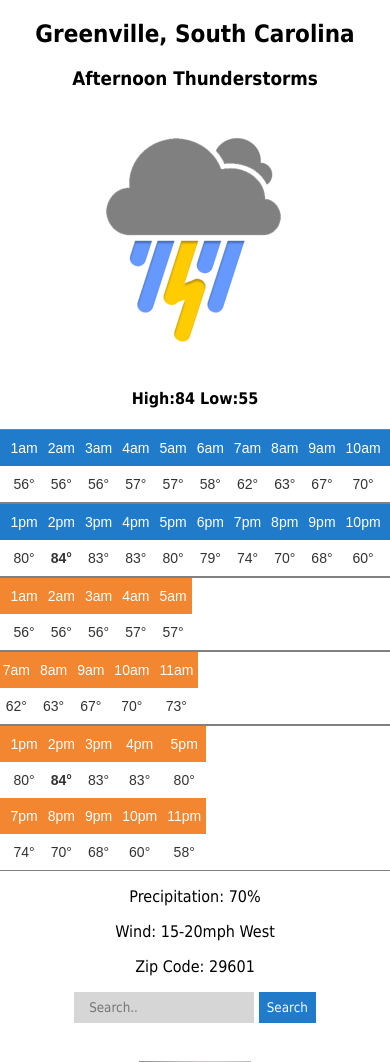
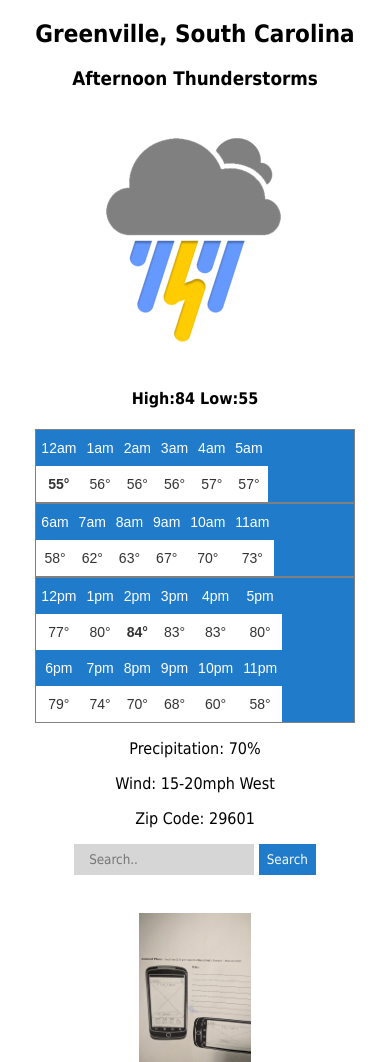
Before and after one commit to wyattlarson/wyattlarson.github.io, a PHP site: page /homework/greenville.html in a window 390 px wide; the page is wider, and only the part inside the window is pictured. Shown: the part 55-1117 px from the top of that part. Run offline with PHP 8.4, Linux system fonts and the light colour scheme.

Commit message:
background fix

```diff
--- a/css/weather.css
+++ b/css/weather.css
@@ -171,7 +171,13 @@ ul {
     .tableMobile {
         align-content: center;
     }
+    .blue .table {
+        background-color: #207cca;
+    }
 
+    .orange .table{
+        background-color: #f38630;
+    }
      .content {
                     text-align: center;
                 }
--- a/homework/franklin.html
+++ b/homework/franklin.html
@@ -87,6 +87,7 @@
                         <td class="infoBold">66°</td>
                     </tr>
                     </table></div>
+                <div class="orange">
                     <div class="tableMobile">
                         <table class="table">
                     <tr>
@@ -162,6 +163,7 @@
                     </tr>
                 </table>
                 </div>
+                </div>
                </section>
             <section class="text">
             <p>Precipitation: 0%</p>
--- a/homework/greenville.html
+++ b/homework/greenville.html
@@ -26,6 +26,7 @@
             <img alt="Thunder Icon" src="../homework/images/thunder.png">
             <br>
             <h4>High:84 Low:55</h4>
+                <div class="tableResize">
                 <table class="table">
                     <tr class="blue">
                         <th class="info">12am</th>
@@ -86,7 +87,9 @@
                         <td class="info">58°</td>
                     </tr>
                 </table>
-                 <div class="tableMobile">
+                    </div>
+                 <div class="blue">
+                <div class="tableMobile">
                         <table class="table">
                     <tr>
                         <th class="info">12am</th>
@@ -161,6 +164,7 @@
                     </tr>
                 </table>
                 </div>
+                </div>
                 </section>
             <section class="text">
             <p>Precipitation: 70%</p>
```
